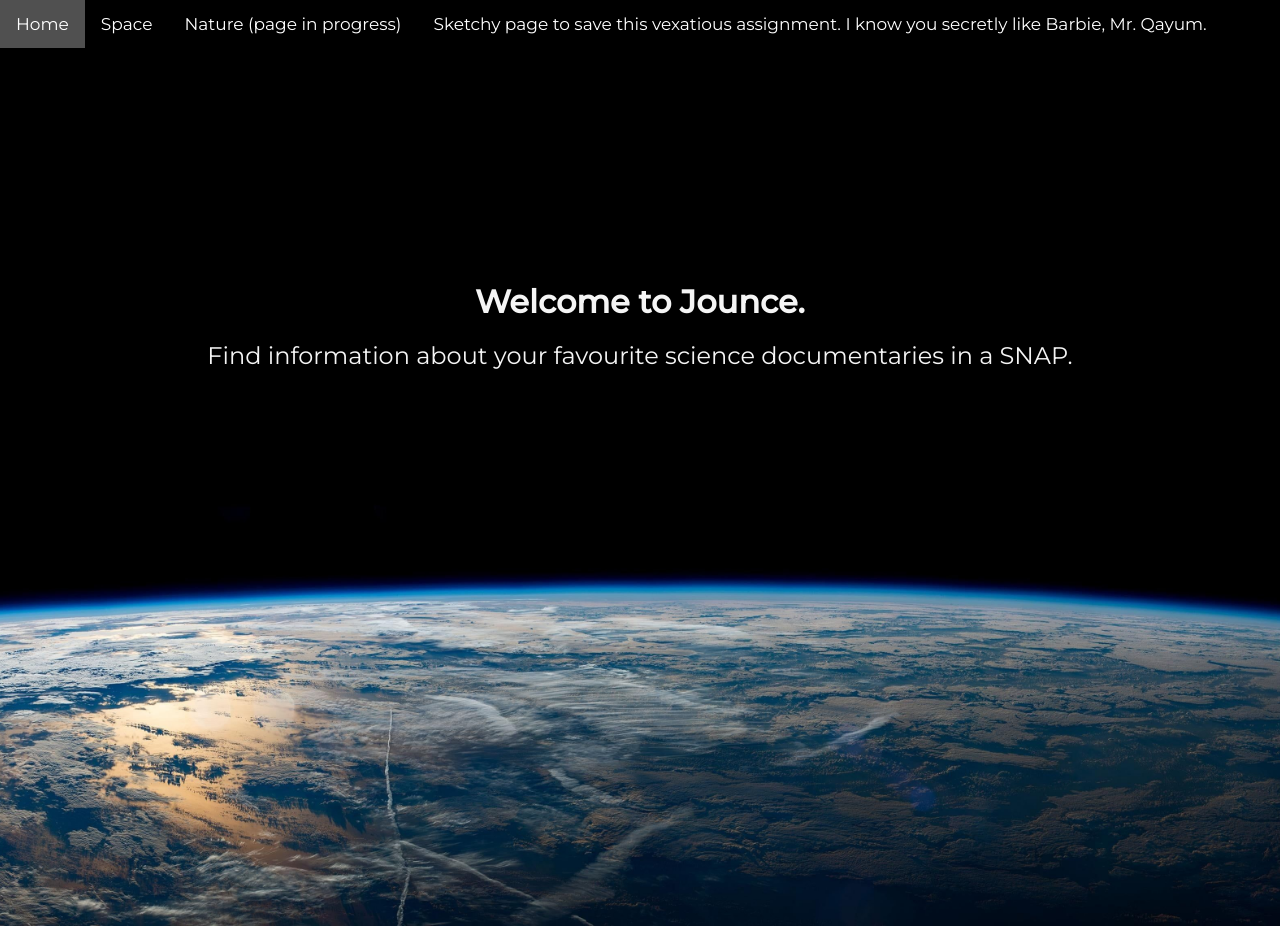
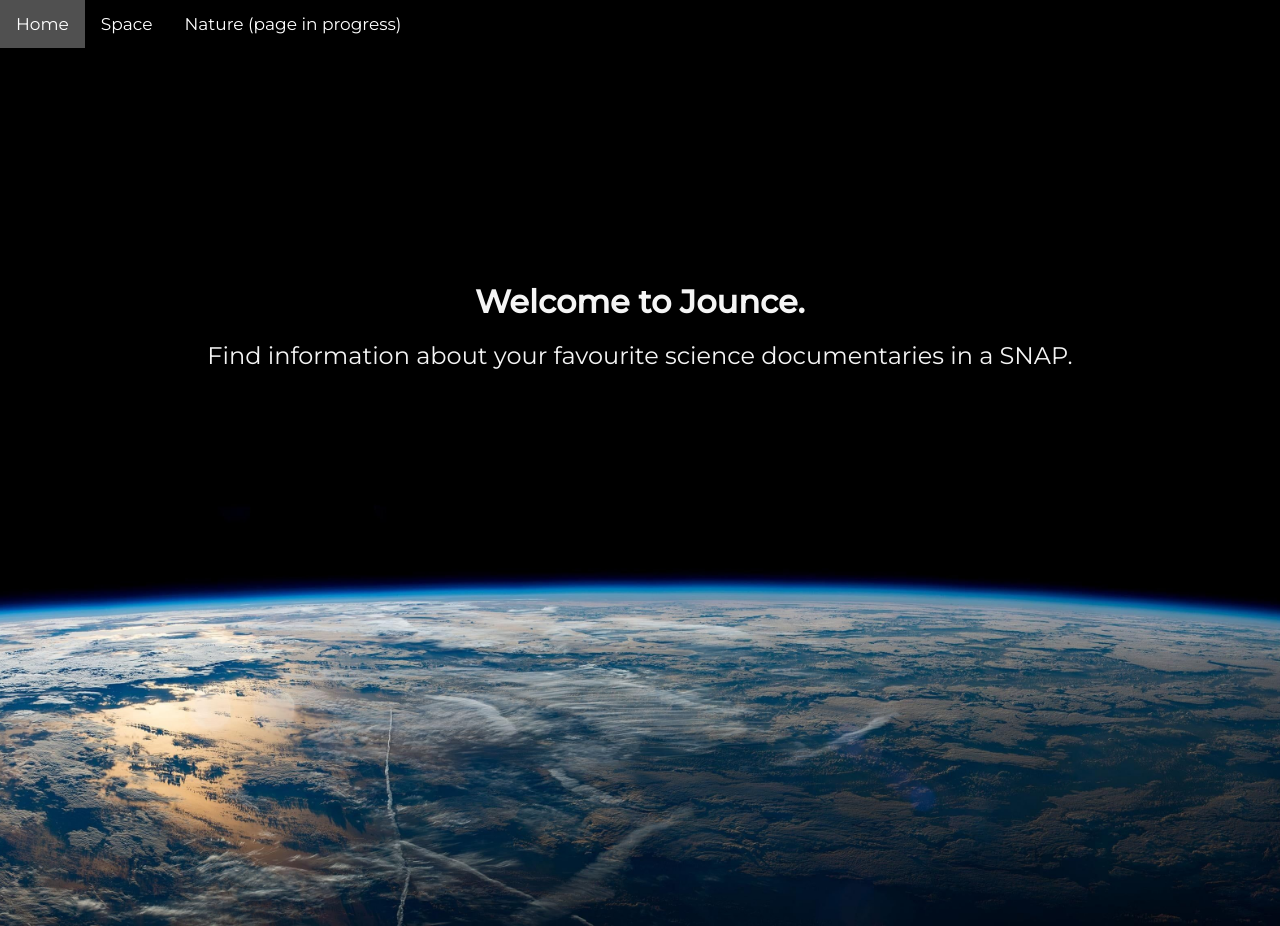
Before and after one commit to JLi314/Jounce, a website: page index.html in a window 1280 px wide. Shown: the top 926 px of the page. Drawn offline with Linux system fonts and the light colour scheme.

Commit message:
Removed barbie page in topnav

```diff
--- a/index.html
+++ b/index.html
@@ -19,10 +19,6 @@
       <a class="active" href="./index.html">Home</a>
       <a href="./space/space.html">Space</a>
       <a href="../nature/nature.html">Nature (page in progress)</a>
-      <a href="./barbie/barbie.html"
-        >Sketchy page to save this vexatious assignment. I know you secretly
-        like Barbie, Mr. Qayum.</a
-      >
     </div>
 
     <div class="hero">
```
Also changed, not shown: nature/nature.html (+1 -5 lines).
